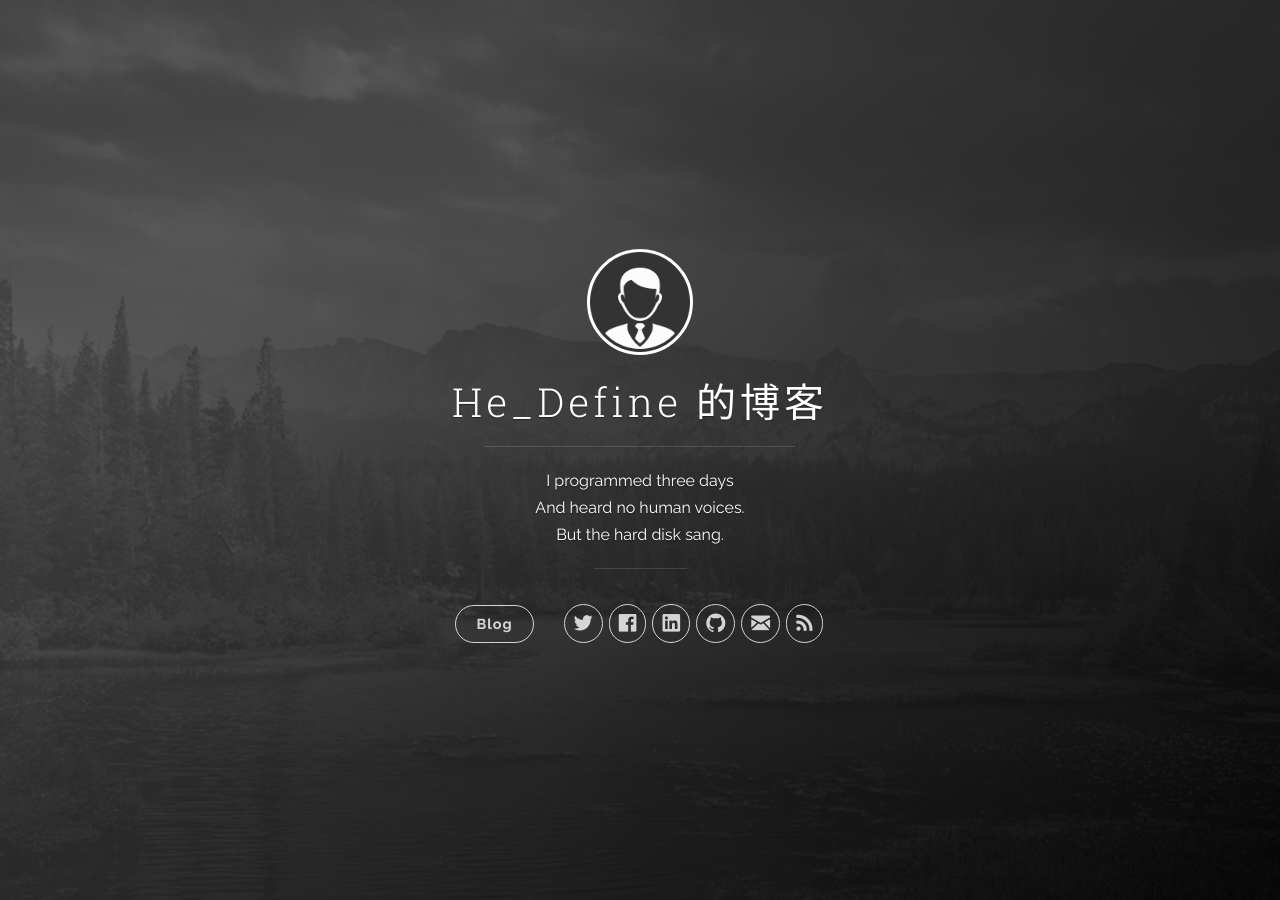
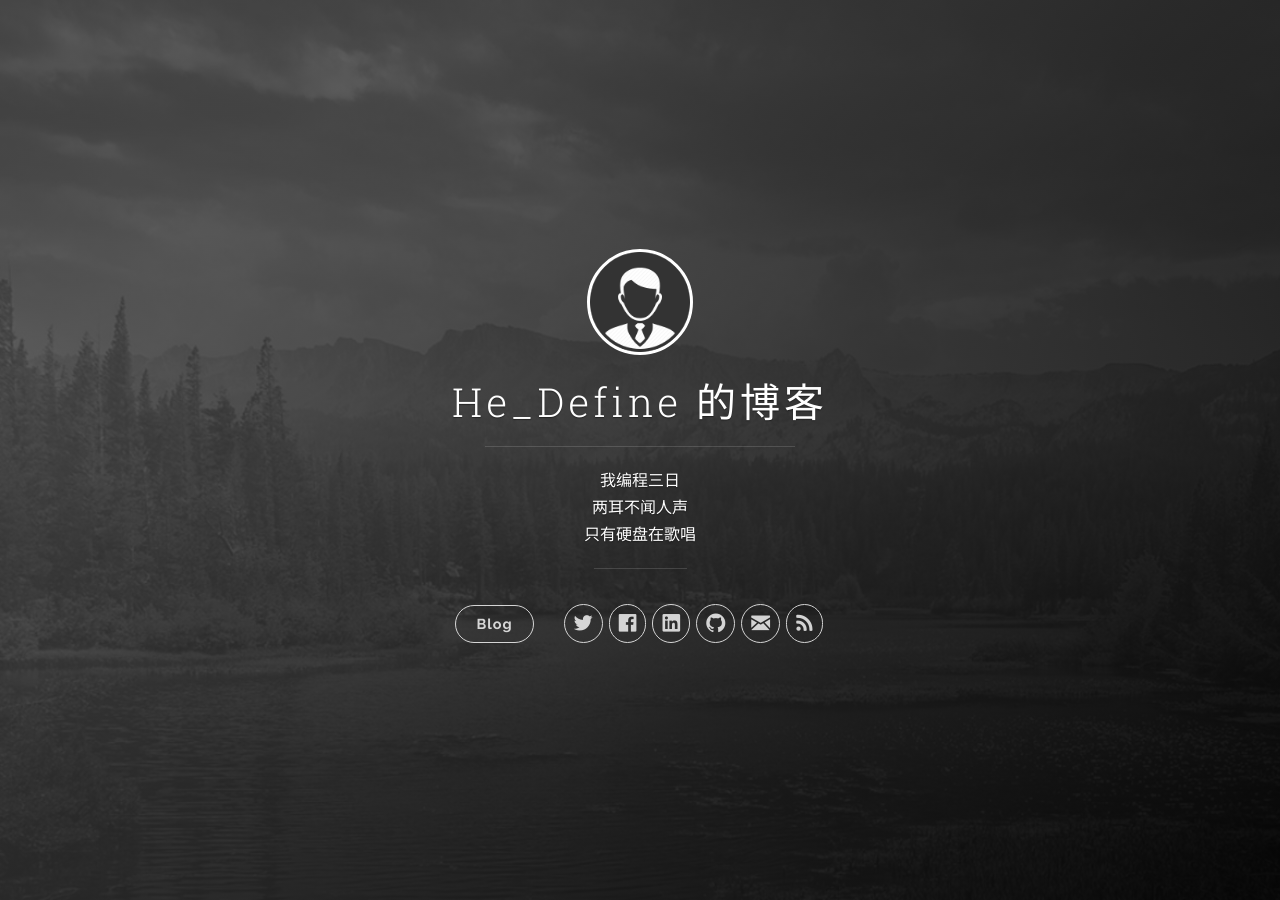
Before and after one commit to Durwards/Durwards.github.io, a Jekyll site: the page built from index.html, in a window 1280 px wide. Built offline with Jekyll 4.4.1, drawn with Linux system fonts in a browser that asks for light colours; nearby versions of some CDN libraries; the list of posts is cut into pages by our own code.

Commit message:
Update _config.yml

```diff
--- a/_config.yml
+++ b/_config.yml
@@ -1,8 +1,6 @@
 # Site settings
 title: He_Define 的博客
-description: 'I programmed three days<br/>
-And heard no human voices.<br/>
-But the hard disk sang.<br/>'
+description: '我编程三日<br/>两耳不闻人声<br/>只有硬盘在歌唱<br/>'
 url: 'https://github.com/HeDefine/HeDefine.github.io'
 baseurl: '/HeDefine.github.io/'
 # google_analytics: 'UA-XXXXXX-X'
```
